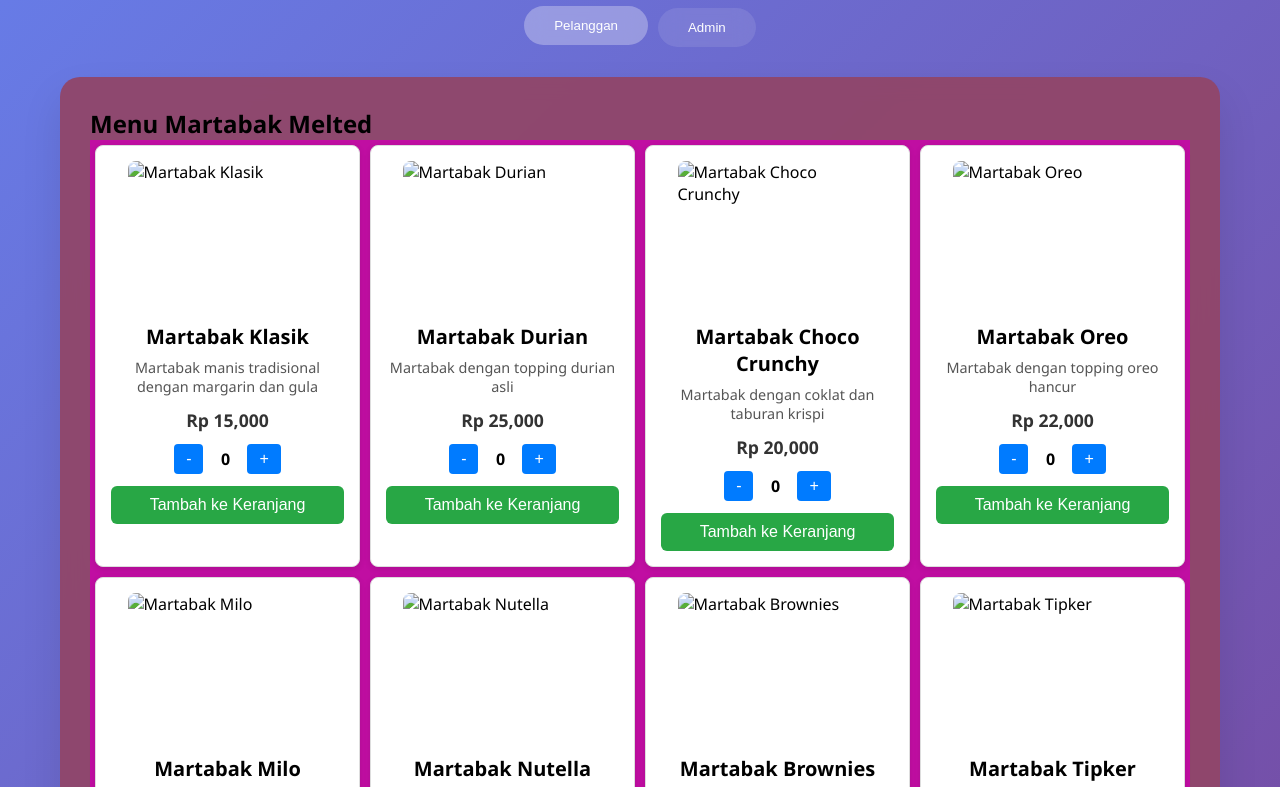
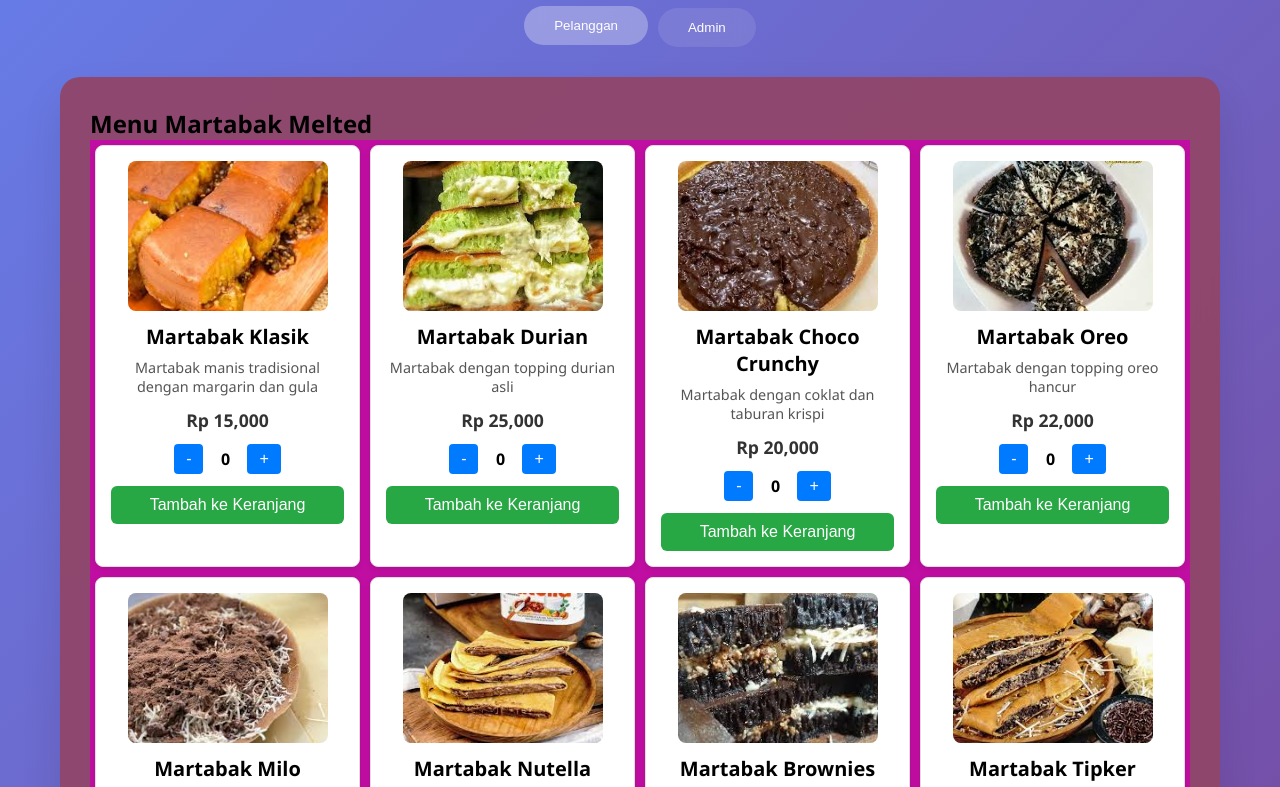
Before and after one commit to jony-hue/martabak-store, a plain HTML site: page index.html in a window 1280 px wide. Shown: the part 134-921 px from the top of the page. Drawn offline with Linux system fonts and the light colour scheme.

Commit message:
Update index.html

```diff
--- a/index.html
+++ b/index.html
@@ -484,14 +484,14 @@
     <script>
         // Data menu martabak
         const menuData = [
-  {id: 1, name: 'Martabak Klasik', price: 15000, description: 'Martabak manis tradisional dengan margarin dan gula', image: 'images/klasik.jpg'},
-  {id: 2, name: 'Martabak Durian', price: 25000, description: 'Martabak dengan topping durian asli', image: 'images/durian.jpg'},
-  {id: 3, name: 'Martabak Choco Crunchy', price: 20000, description: 'Martabak dengan coklat dan taburan krispi', image: 'images/martabak_choco.jpg'},
-  {id: 4, name: 'Martabak Oreo', price: 22000, description: 'Martabak dengan topping oreo hancur', image: 'images/martabak_oreo.jpg'},
-  {id: 5, name: 'Martabak Milo', price: 20000, description: 'Martabak dengan bubuk milo dan susu kental manis', image: 'images/martabak_milo.jpg'},
-  {id: 6, name: 'Martabak Nutella', price: 35000, description: 'Martabak premium dengan nutella asli', image: 'images/martabak_nutella.jpg'},
-  {id: 7, name: 'Martabak Brownies', price: 25000, description: 'Martabak dengan rasa coklat brownies', image: 'images/martabak_brownies.jpg'},
-  {id: 8, name: 'Martabak Tipker', price: 12000, description: 'Martabak tipis kering (6 pcs)', image: 'images/martabak_tipker.jpg'}
+  {id: 1, name: 'Martabak Klasik', price: 15000, description: 'Martabak manis tradisional dengan margarin dan gula', image: 'klasik.jpg'},
+  {id: 2, name: 'Martabak Durian', price: 25000, description: 'Martabak dengan topping durian asli', image: 'durian.jpg'},
+  {id: 3, name: 'Martabak Choco Crunchy', price: 20000, description: 'Martabak dengan coklat dan taburan krispi', image: 'martabak_choco.jpg'},
+  {id: 4, name: 'Martabak Oreo', price: 22000, description: 'Martabak dengan topping oreo hancur', image: 'martabak_oreo.jpg'},
+  {id: 5, name: 'Martabak Milo', price: 20000, description: 'Martabak dengan bubuk milo dan susu kental manis', image: 'martabak_milo.jpg'},
+  {id: 6, name: 'Martabak Nutella', price: 35000, description: 'Martabak premium dengan nutella asli', image: 'martabak_nutella.jpg'},
+  {id: 7, name: 'Martabak Brownies', price: 25000, description: 'Martabak dengan rasa coklat brownies', image: 'martabak_brownies.jpg'},
+  {id: 8, name: 'Martabak Tipker', price: 12000, description: 'Martabak tipis kering (6 pcs)', image: 'martabak_tipker.jpg'}
 ];
 
 
```
